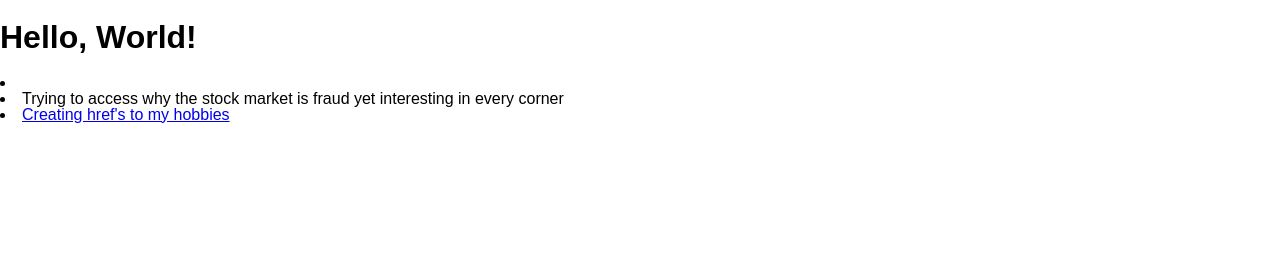
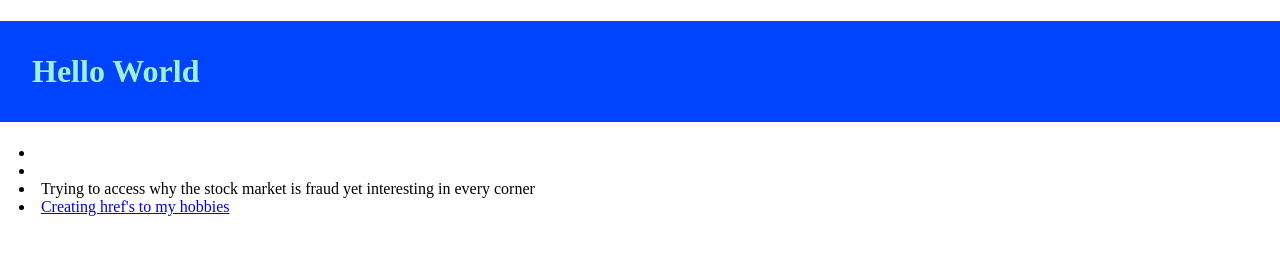
Before and after one commit to safly-hub/hello-html, a plain HTML site: page public/index.html in a window 1280 px wide. Drawn offline with Linux system fonts and the light colour scheme.

Commit message:
more css

```diff
--- a/public/index.html
+++ b/public/index.html
@@ -9,8 +9,10 @@
   </head>
   <title>Luke's Hobbies</title>
   <body>
-    <h1 class="hello-world">Hello, World!</h1>
+    <h1>Hello World</h1>
     <li>
+      <li><link rel="preconnect" href="https://fonts.gstatic.com">
+        <link href="https://fonts.googleapis.com/css2?family=Roboto:wght@100&display=swap" rel="stylesheet"></li>
       <li>Trying to access why the stock market is fraud yet interesting in every corner</li>
       <li><a href= "Hobbies.html">Creating href's to my hobbies</a></li>
     </ul>
--- a/public/screen.css
+++ b/public/screen.css
@@ -1,12 +1,33 @@
 :root {
-  font: 16px / 1 sans-serif;
+  font-face: {
+    font-family: 'Roboto';
+    font-style: normal;
+    font-weight: 100;
+    font-display: swap;
+    src url("https://fonts.gstatic.com/s/roboto/v20/KFOkCnqEu92Fr1MmgVxFIzIXKMnyrYk.woff2") format('woff2');
+  }
 }
 
-html {
+title {
   height: 100%;
+
+}
+
+h1 {
+  padding: 1em;
+  margin-left: 0em;
+  border-right: 0em;
+  color: rgb(159, 240, 215);
+  background-color: rgb(0, 68, 255);
 }
 
 body {
   margin: 0;
   min-height: 100%;
 }
+
+li {
+  text-indent: 5mm;
+  text-emphasis-color: red;
+
+}
```
